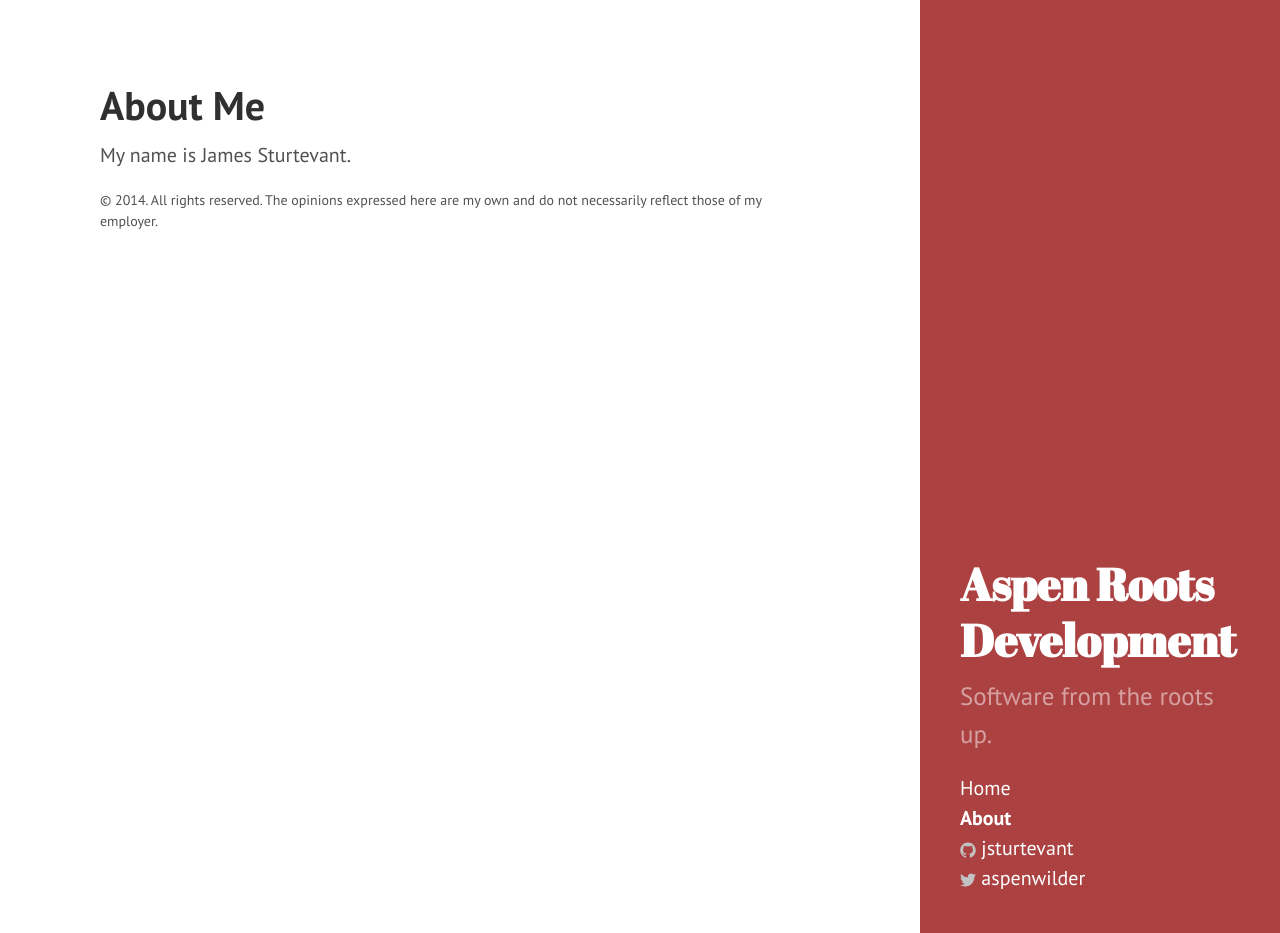
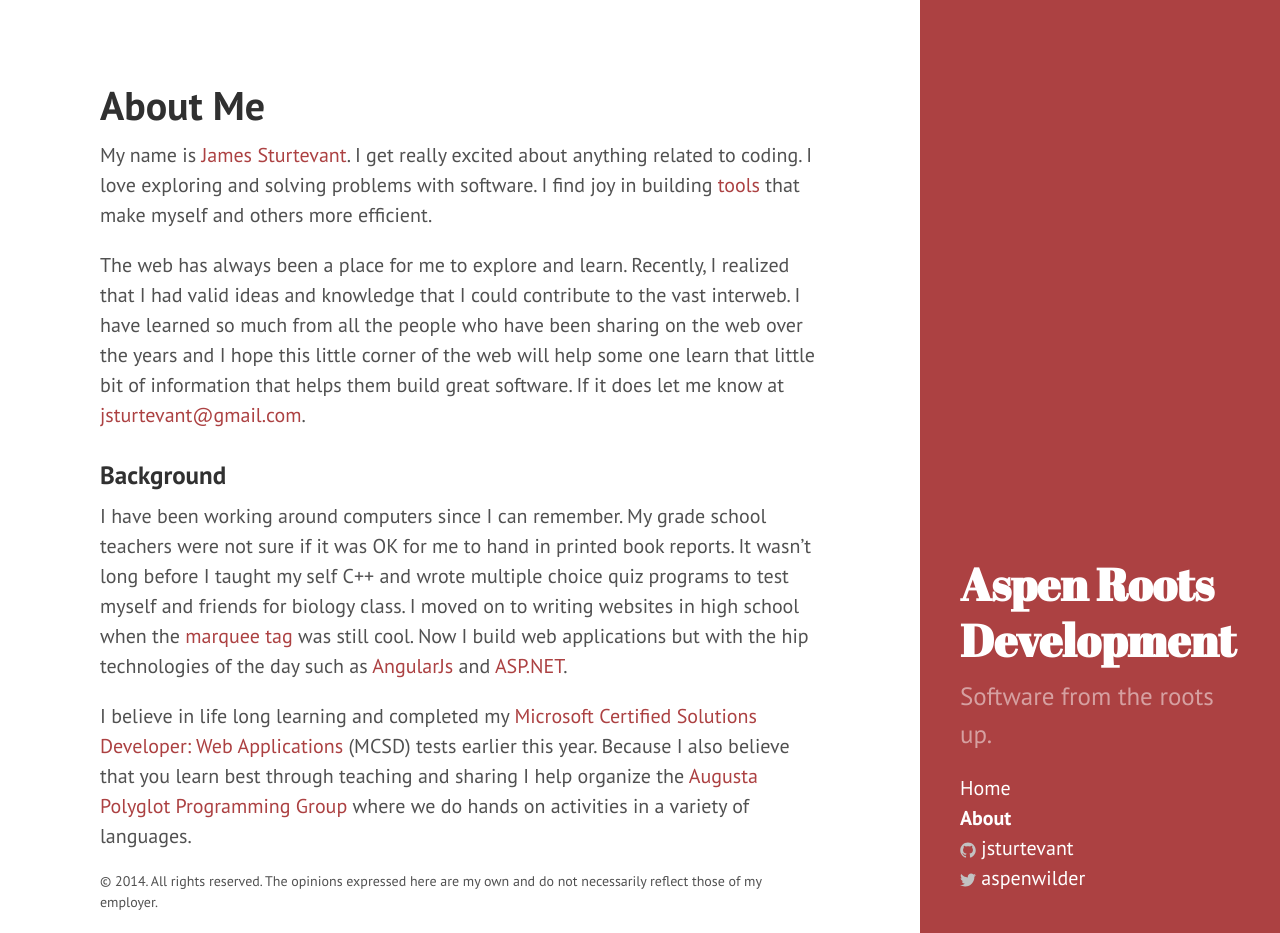
Before and after one commit to jsturtevant/jsturtevant.github.io, a Jekyll site: the page built from about/index.markdown, in a window 1280 px wide and 933 px high. Built offline with Jekyll 4.4.1, drawn with Linux system fonts in a browser that asks for light colours; Markdown is read by kramdown in place of the engine named in the settings.

Commit message:
added bio

```diff
--- a/about/index.markdown
+++ b/about/index.markdown
@@ -4,4 +4,11 @@ title:  "About Me"
 date:   2014-11-05
 ---
 
-My name is James Sturtevant.
+My name is [James Sturtevant](https://www.linkedin.com/pub/james-sturtevant/42/1a9/922).  I get really excited about anything related to coding.  I love exploring and solving problems with software.  I find joy in building [tools](https://visualstudiogallery.msdn.microsoft.com/2d045428-ec7e-4a77-802c-5365f9ddafa2) that make myself and others more efficient.
+
+The web has always been a place for me to explore and learn.  Recently, I realized that I had valid ideas and knowledge that I could contribute to the vast interweb.  I have learned so much from all the people who have been sharing on the web over the years and I hope this little corner of the web will help some one learn that little bit of information that helps them build great software.  If it does let me know at [jsturtevant@gmail.com](mailto:jsturtevant@gmail.com).
+
+###Background
+I have been working around computers since I can remember.  My grade school teachers were not sure if it was OK for me to hand in printed book reports.  It wasn't long before I taught my self C++ and wrote multiple choice quiz programs to test myself and friends for biology class.  I moved on to writing websites in high school when the [marquee tag](https://developer.mozilla.org/en-US/docs/Web/HTML/Element/marquee) was still cool.  Now I build web applications but with the hip technologies of the day such as [AngularJs](https://angularjs.org/) and [ASP.NET](http://www.asp.net/).
+
+I believe in life long learning and completed my [Microsoft Certified Solutions Developer: Web Applications](https://www.microsoft.com/learning/en-us/mcsd-web-apps-certification.aspx) (MCSD) tests earlier this year.   Because I also believe that you learn best through teaching and sharing I help organize the [Augusta Polyglot Programming Group](http://augusta-polyglot.github.io/) where we do hands on activities in a variety of languages.
```
